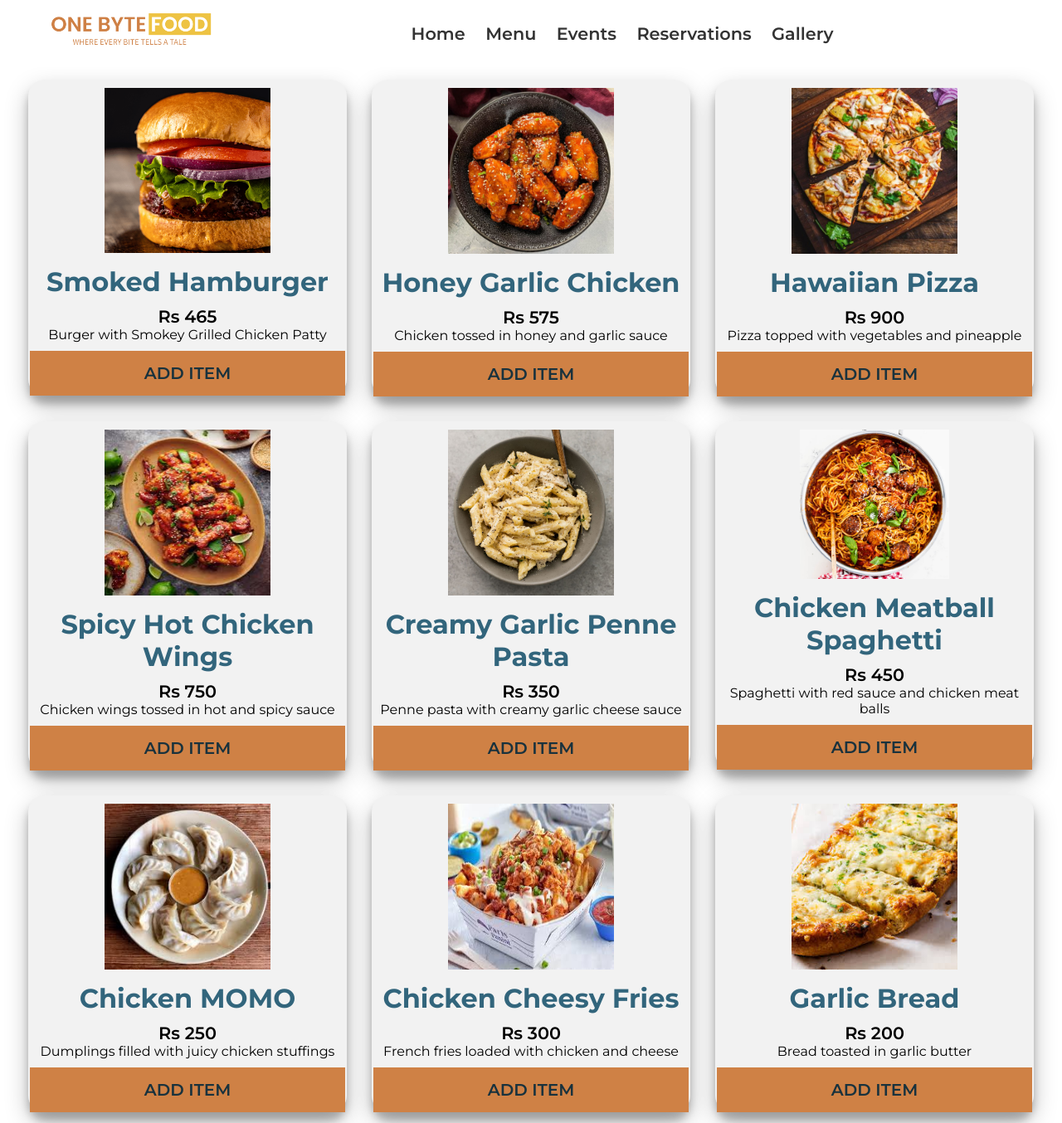
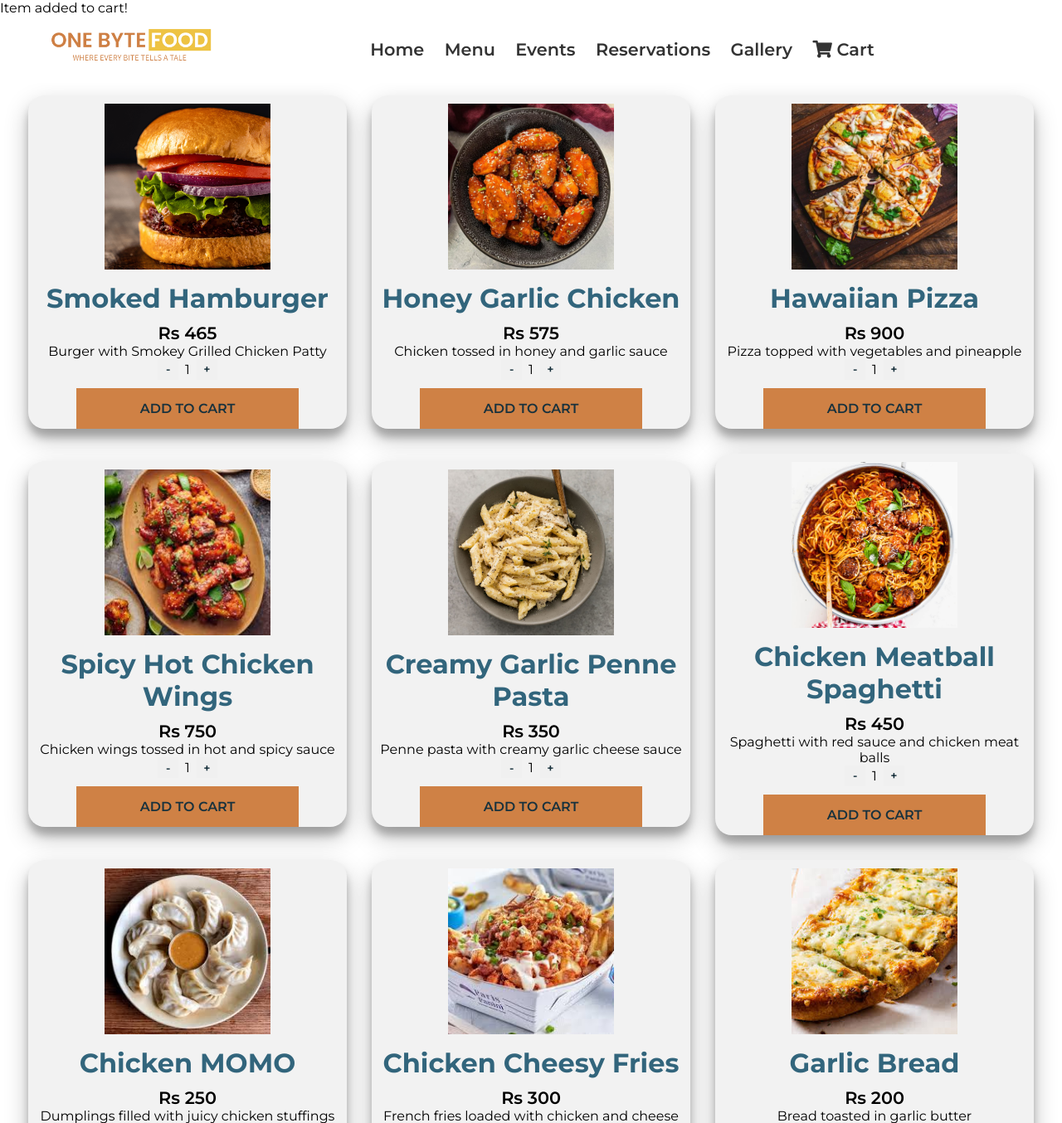
Before and after one commit to AashishKashichhwa/OneByteFood, a Django app: page /menu/ in a window 1280 px wide. Shown: the top 1354 px of the page at 83% size. Run offline with Django 5.2, Linux system fonts and the light colour scheme.

Commit message:
Updated frontend of menu page

```diff
--- a/OneByteFood/urls.py
+++ b/OneByteFood/urls.py
@@ -87,4 +87,5 @@ urlpatterns = [
     path('edit_reservation_user/<int:reservation_id>/', onebytefood_views.edit_reservation_user, name='edit_reservation_user'),
     path('update_user/<int:reservation_id>/', onebytefood_views.update_reservation_user, name='update_reservation_user'),
     path('delete_reservation_user/<int:reservation_id>/', onebytefood_views.delete_reservation_user, name='delete_reservation_user'),
+     path('cart/', onebytefood_views.cart_view, name='cart'),
 ]
--- a/OneByteFood/views.py
+++ b/OneByteFood/views.py
@@ -143,3 +143,7 @@ def update_reservation_user(request, reservation_id):
         return redirect('reservation')  # Redirect to the admin dashboard after updating status
 
     return render(request, 'edit_reservation_status.html', {'reservation': reservation})
+
+def cart_view(request):
+    # Your cart view logic here
+    return render(request, 'cart.html')
--- a/static/css/menu.css
+++ b/static/css/menu.css
@@ -8,8 +8,6 @@
 
 nav {
     position: relative;
-    top: 0;
-    left: 0;
     width: 100%;
     background-color: rgba(255, 255, 255, 0.9);
     z-index: 800;
@@ -42,7 +40,30 @@ nav {
 
 .login-button:active {
     transform: translateY(-3px);
-    }
+}
+
+/* Styles for quantity controls */
+.quantity-controls {
+    display: flex;
+    align-items: center;
+    justify-content: center;
+}
+
+.quantity-btn {
+    cursor: pointer;
+    border: none;
+    background-color: #f0f0f0;
+    font-size: 12px; /* Decreased font size */
+    padding: 4px 8px; /* Adjusted padding */
+    margin: 0 3px; /* Adjusted margin */
+    width: 25px; /* Adjusted width */
+    height: 25px; /* Adjusted height */
+}
+
+.quantity {
+    font-size: 18px; /* Increased font size */
+    padding: 2px 6px; /* Adjusted padding */
+}
 
 
 .menu ul {
@@ -123,6 +144,7 @@ nav {
 }
 
 .food-items{
+    position: relative;
     width: 30%;
     margin: 15px;
     box-sizing: border-box;
@@ -142,7 +164,7 @@ nav {
 .food-items img{
     width: 200px;
     height: 200px;
-    align-items: center;
+    object-fit: cover;
     margin: 0 auto;
     display: block;
 }
@@ -176,14 +198,34 @@ h5{
     font-weight: 400;
     align-self: stretch;
 }
+/* Styles for quantity controls */
+.quantity-controls {
+    display: flex;
+    align-items: center;
+}
+
+.quantity-btn {
+    cursor: pointer;
+    border: none;
+    background-color: #f0f0f0;
+    font-size: 14px; /* Decreased font size */
+    padding: 3px 8px; /* Adjusted padding */
+    margin: 0 3px; /* Adjusted margin */
+}
+
+.quantity {
+    font-size: 16px;
+    padding: 0 5px;
+}
+
 button{
     text-align: center;
     background-color:#CF8145;
     border: none;
     color: #19323d;
-    font-size: 20px;
+    font-size: 16px;
     font-weight: 600;
-    width:380px;
+    width:70%;
     margin-top: 10px;
     padding: 15px;
 }
--- /dev/null
+++ b/static/js/menu.js
@@ -0,0 +1,46 @@
+// Get the quantity span and buttons for each food item
+const quantitySpans = document.querySelectorAll('.quantity');
+const decreaseBtns = document.querySelectorAll('.decrease');
+const increaseBtns = document.querySelectorAll('.increase');
+
+// Set initial quantity for each food item
+let quantities = Array.from({ length: quantitySpans.length }, () => 1);
+
+// Event listeners for each set of buttons
+decreaseBtns.forEach((btn, index) => {
+    btn.addEventListener('click', function() {
+        if (quantities[index] > 1) {
+            quantities[index]--;
+            quantitySpans[index].textContent = quantities[index];
+        }
+    });
+});
+
+increaseBtns.forEach((btn, index) => {
+    btn.addEventListener('click', function() {
+        quantities[index]++;
+        quantitySpans[index].textContent = quantities[index];
+    });
+});
+
+
+// Get the added to cart message container
+const addedToCartMessage = document.getElementById('addedToCartMessage');
+
+// Function to display the added to cart message
+function displayAddedToCartMessage() {
+    addedToCartMessage.style.display = 'block';
+    setTimeout(function() {
+        addedToCartMessage.style.display = 'none';
+    }, 10000); // Display message for 10 seconds
+}
+
+// Inside the event listener for the "ORDER NOW" button
+document.querySelectorAll('.food-items button').forEach((button, index) => {
+    button.addEventListener('click', function() {
+        // Your existing code to handle adding item to cart
+
+        // Display the added to cart message
+        displayAddedToCartMessage();
+    });
+});
--- a/templates/menu.html
+++ b/templates/menu.html
@@ -12,6 +12,10 @@
     <link href="https://fonts.googleapis.com/css2?family=Montserrat:ital,wght@0,100..900;1,100..900&display=swap" rel="stylesheet">
 </head>
 <body>
+    <div id="addedToCartMessage" class="added-to-cart-message">
+        <p>Item added to cart!</p>
+    </div>
+
      <!--Nav Bar-->
     <nav>
         <div class="container">
@@ -25,30 +29,40 @@
                     <li><a href="{% url 'events_redirect' %}">Events</a></li>
                     <li><a href="{% url 'reservation' %}">Reservations</a></li>
                     <li><a href="{% url 'gallery_redirect' %}">Gallery</a></li>
+                    <li><a href="{% url 'cart' %}"><i class="fas fa-shopping-cart"></i> Cart</a></li>
 
                     <!-- <li class="dropdown">
                         <a href="#" class="dropbtn" style="color: #cf8145;">Reservations <i class="fas fa-caret-down"></i></a>
                         <div class="dropdown-content">
                             <a href="#" >Main Restaurant</a>
                             <a href="#" >Private Dining</a>
-                        </div> -->
+                        </div>
 
-                    </li>
+                    </li>-->
                 </ul>
             </div>
+
         </div>
     </nav>
 
+
+
+
     <div class="menu">
         <div class="food-items">
-            <img src="/static/Images/menu_images/Smoked-Hamburgers-Feature.png" style="width: 52%; height: 0%;">
+            <img src="/static/Images/menu_images/Smoked-Hamburgers-Feature.png" >
             <div clss="details">
                 <div class="details2">
                     <h1>Smoked Hamburger</h1>
                     <h5 class="price">Rs 465</h5>
                 </div>
                 <p>Burger with Smokey Grilled Chicken Patty  </p>
-                <button>ADD ITEM</button>
+                <div class="quantity-controls">
+                    <button class="quantity-btn decrease" id="decreaseBtn1">-</button>
+                    <span class="quantity" id="quantity1">1</span>
+                    <button class="quantity-btn increase" id="increaseBtn1">+</button>
+                </div>
+                <button>ADD TO CART</button>
             </div>
         </div>
 
@@ -60,7 +74,12 @@
                     <h5 class="price">Rs 575</h5>
                 </div>
                 <p>Chicken tossed in honey and garlic sauce</p>
-                <button>ADD ITEM</button>
+                <div class="quantity-controls">
+                    <button class="quantity-btn decrease" id="decreaseBtn23">-</button>
+                    <span class="quantity" id="quantity2">1</span>
+                    <button class="quantity-btn increase" id="increaseBtn">+</button>
+                </div>
+                <button>ADD TO CART</button>
             </div>
         </div>
 
@@ -72,7 +91,12 @@
                     <h5 class="price">Rs 900</h5>
                 </div>
                 <p>Pizza topped with vegetables and pineapple </p>
-                <button>ADD ITEM</button>
+                <div class="quantity-controls">
+                    <button class="quantity-btn decrease" id="decreaseBtn3">-</button>
+                    <span class="quantity" id="quantity3">1</span>
+                    <button class="quantity-btn increase" id="increaseBtn3">+</button>
+                </div>
+                <button>ADD TO CART</button>
             </div>
         </div>
 
@@ -84,7 +108,12 @@
                     <h5 class="price">Rs 750</h5>
                 </div>
                 <p>Chicken wings tossed in hot and spicy sauce</p>
-                <button>ADD ITEM</button>
+                <div class="quantity-controls">
+                    <button class="quantity-btn decrease" id="decreaseBtn4">-</button>
+                    <span class="quantity" id="quantity4">1</span>
+                    <button class="quantity-btn increase" id="increaseBtn4">+</button>
+                </div>
+                <button>ADD TO CART</button>
             </div>
         </div>
 
@@ -96,19 +125,29 @@
                     <h5 class="price">Rs 350</h5>
                 </div>
                 <p>Penne pasta with creamy garlic cheese sauce </p>
-                <button>ADD ITEM</button>
+                <div class="quantity-controls">
+                    <button class="quantity-btn decrease" id="decreaseBtn5">-</button>
+                    <span class="quantity" id="quantity5">1</span>
+                    <button class="quantity-btn increase" id="increaseBtn5">+</button>
+                </div>
+                <button>ADD TO CART</button>
             </div>
         </div>
 
         <div class="food-items">
-            <img src="/static/Images/menu_images/Chicken-meatballs-and-spaghetti-3.jpg" style="width: 47%; height: 0%;">
+            <img src="/static/Images/menu_images/Chicken-meatballs-and-spaghetti-3.jpg" >
             <div clss="details">
                 <div class="details2">
                     <h1>Chicken Meatball Spaghetti </h1>
                     <h5 class="price">Rs 450</h5>
                 </div>
                 <p>Spaghetti with red sauce and chicken meat balls  </p>
-                <button>ADD ITEM</button>
+                <div class="quantity-controls">
+                    <button class="quantity-btn decrease" id="decreaseBtn6">-</button>
+                    <span class="quantity" id="quantity6">1</span>
+                    <button class="quantity-btn increase" id="increaseBtn6">+</button>
+                </div>
+                <button>ADD TO CART</button>
             </div>
         </div>
 
@@ -120,7 +159,12 @@
                     <h5 class="price">Rs 250</h5>
                 </div>
                 <p>Dumplings filled with juicy chicken stuffings</p>
-                <button>ADD ITEM</button>
+                <div class="quantity-controls">
+                    <button class="quantity-btn decrease" id="decreaseBtn7">-</button>
+                    <span class="quantity" id="quantity7">1</span>
+                    <button class="quantity-btn increase" id="increaseBtn7">+</button>
+                </div>
+                <button>ADD TO CART</button>
             </div>
         </div>
 
@@ -132,7 +176,12 @@
                     <h5 class="price">Rs 300</h5>
                 </div>
                 <p>French fries loaded with chicken and cheese </p>
-                <button>ADD ITEM</button>
+                <div class="quantity-controls">
+                    <button class="quantity-btn decrease" id="decreaseBtn8">-</button>
+                    <span class="quantity" id="quantity8">1</span>
+                    <button class="quantity-btn increase" id="increaseBtn8">+</button>
+                </div>
+                <button>ADD TO CART</button>
             </div>
         </div>
 
@@ -144,7 +193,12 @@
                     <h5 class="price">Rs 200</h5>
                 </div>
                 <p>Bread toasted in garlic butter</p>
-                <button>ADD ITEM</button>
+                <div class="quantity-controls">
+                    <button class="quantity-btn decrease" id="decreaseBtn9">-</button>
+                    <span class="quantity" id="quantity9">1</span>
+                    <button class="quantity-btn increase" id="increaseBtn9">+</button>
+                </div>
+                <button>ADD TO CART</button>
             </div>
         </div>
     </div>
@@ -183,5 +237,7 @@
         </div>
         <p style="text-align: center; margin-top: 20px;">&copy; 2024 OneByte Foods. All Rights Reserved.</p>
     </footer>
+
+    <script src="/static/js/menu.js"></script>
 </body>
 </html>
```
Also changed, not shown: db.sqlite3, static/Images/menu_images/cart.jpg (added).
